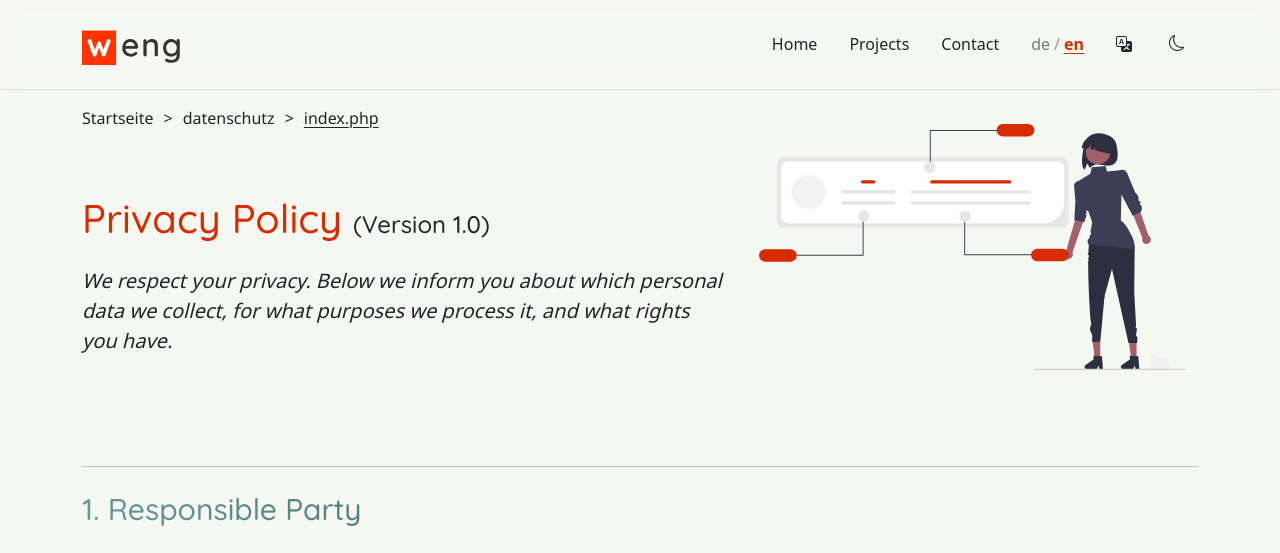
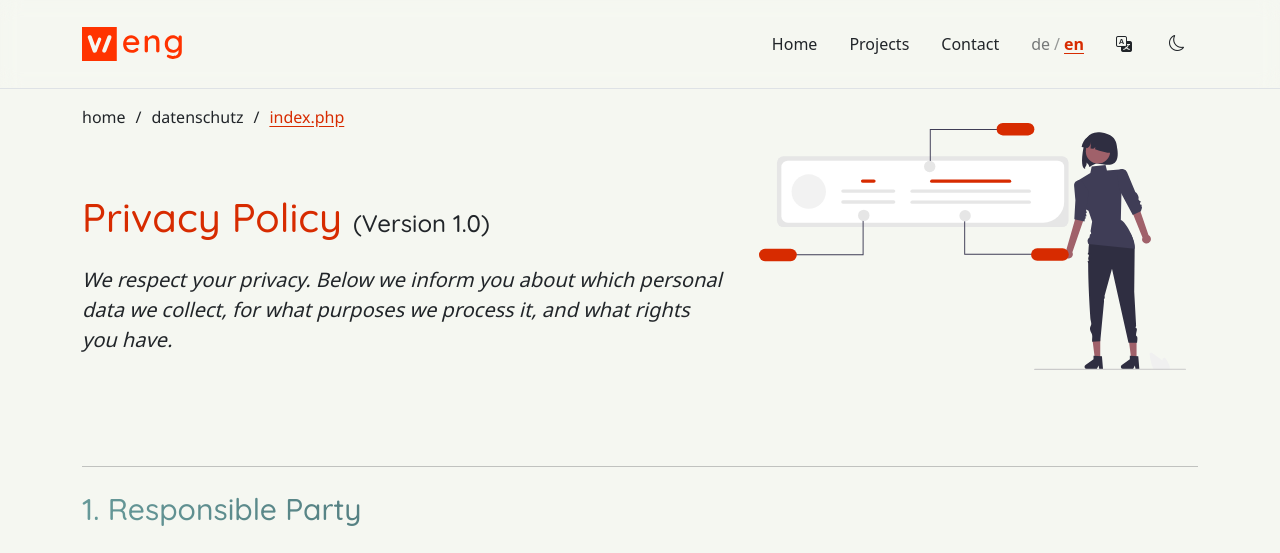
Before and after one commit to uxbyweng/weng.eu, a PHP site: page /datenschutz/index.php in a window 1280 px wide. Shown: the top 553 px of the page. Run offline with PHP 8.4, Linux system fonts and the light colour scheme; style sheets or scripts are compiled from the project's sources.

Commit message:
update logo and theme toggle js

```diff
--- a/assets/js/modules/theme-toggle.js
+++ b/assets/js/modules/theme-toggle.js
@@ -30,7 +30,7 @@ export function initThemeToggle() {
             const txt = isDark ? mobileBtn?.dataset.textDark : mobileBtn?.dataset.textLight;
             if (txt) textMobile.textContent = txt;
         }
-        if (logo) logo.src = isDark ? "/assets/img/logo/logo-dark.svg" : "/assets/img/logo/logo-light.svg";
+        // if (logo) logo.src = isDark ? "/assets/img/logo/logo-dark.svg" : "/assets/img/logo/logo-light.svg";
         updateToggleA11y(theme);
     }
 
--- a/assets/scss/_custom.scss
+++ b/assets/scss/_custom.scss
@@ -329,8 +329,9 @@ code span.active {
 
 /* ===== WENG Button ====================================================== */
 :root {
-    --wng-btn-bg: #990000;
-    --wng-btn-bg-hover: #cc0000;
+    --wng-accent: #FF3300;
+    --wng-btn-bg: #cc0000;
+    --wng-btn-bg-hover: #990000
     --wng-btn-fg: #fff;
     --wng-btn-radius: 6px;
     --wng-btn-font-size: 16px;
@@ -591,7 +592,7 @@ a.nav-link.active {
 }
 
 .breadcrumbs li.active {
-    color: var(--breadcrumb-active-color);
+    color: var(--bs-accent);
     font-family: var(--font-body);
     font-weight: 400;
     text-decoration: underline;
@@ -599,7 +600,7 @@ a.nav-link.active {
 }
 
 .breadcrumbs li:not(:last-child)::after {
-    content: ">";
+    content: "/";
     margin: 0 10px;
 }
 
@@ -610,7 +611,7 @@ a.nav-link.active {
     text-decoration: none;
 }
 .breadcrumbs li a:hover {
-    color: var(--breadcrumb-active-color);
+    color: var(--bs-accent);
     text-decoration: underline;
     text-underline-offset: 0.2em;
 }
--- a/includes/breadcrumb.php
+++ b/includes/breadcrumb.php
@@ -14,9 +14,16 @@
                 if ($isHomeActive) {
                     echo '';
                 } else {
-                    echo '<a href="/" aria-label="Startseite">'
-                        . 'Startseite'
-                        . '</a>';
+                    if ($isEn):
+                        echo '<a href="/" aria-label="Homepage">'
+                            . 'home'
+                            . '</a>';
+                    else:
+                        echo '<a href="/" aria-label="Startseite">'
+                            . 'home'
+                            . '</a>';
+
+                    endif;
                 }
                 echo '</li>';
 
--- a/includes/header.php
+++ b/includes/header.php
@@ -7,7 +7,7 @@
         <div class="d-flex justify-content-between align-items-center">
             <div class="d-flex align-items-center gap-2">
                 <a href="/" class="logo-link" title="<?= $isEn ? 'To the homepage' : 'Zur Startseite' ?>">
-                            <img id="logoImage" src="/assets/img/logo/logo-light.svg" alt="Logo: weng.eu" class="logo-img" fetchpriority="high" decoding="async" width="100" height="41">
+                    <img id="logoImage" src="/assets/img/logo/logo-weng.svg" alt="Logo: weng.eu" class="logo-img" fetchpriority="high" decoding="async" width="100" height="41">
                 </a>
             </div>
             <div class="d-md-none">
```
Also changed, not shown: assets/img/logo/logo-weng.svg (added). Lines whose indentation alone changed are shown as unchanged.
